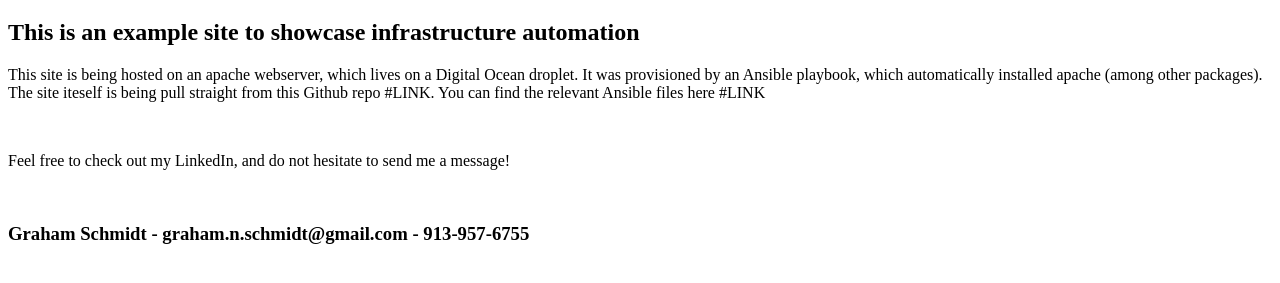
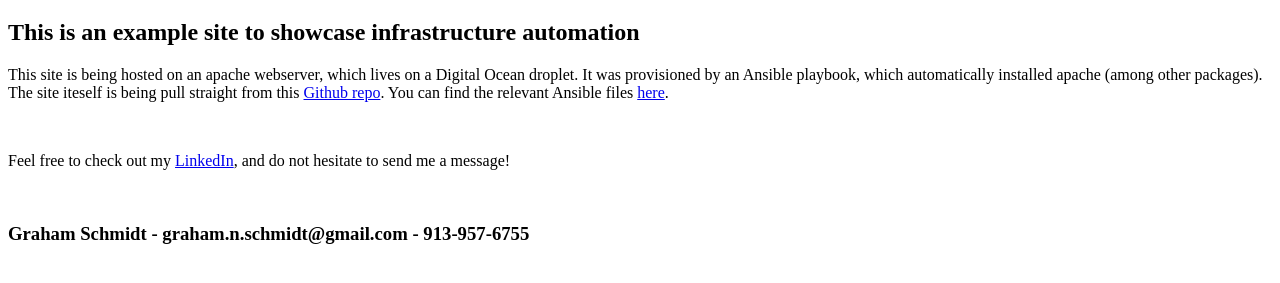
Before and after one commit to HamBoneGS/AutoWebServerProject, a plain HTML site: page index.html in a window 1280 px wide. Shown: the part 61-344 px from the top of the page. Drawn offline with Linux system fonts and the light colour scheme.

Commit message:
updated basic HTML to inlude links

```diff
--- a/index.html
+++ b/index.html
@@ -12,10 +12,10 @@
         <p>This site is being hosted on an apache webserver, which lives on
         a Digital Ocean droplet. It was provisioned by an Ansible playbook,
         which automatically installed apache (among other packages). The site iteself
-        is being pull straight from this Github repo #LINK. You can find the relevant
-        Ansible files here #LINK</p>
+        is being pull straight from this <a href="https://github.com/HamBoneGS/AutoWebServerProject">Github repo</a>. You can find the relevant
+        Ansible files <a href="https://github.com/HamBoneGS/Ansible-Apache-Demo">here</a>.</p>
         <br/>
-        <p>Feel free to check out my LinkedIn, and do not hesitate to send me a message!</p>
+        <p>Feel free to check out my <a href="https://www.linkedin.com/in/graham-schmidt/">LinkedIn</a>, and do not hesitate to send me a message!</p>
         <br/>
         <h3>
           Graham Schmidt - graham.n.schmidt@gmail.com - 913-957-6755
```
